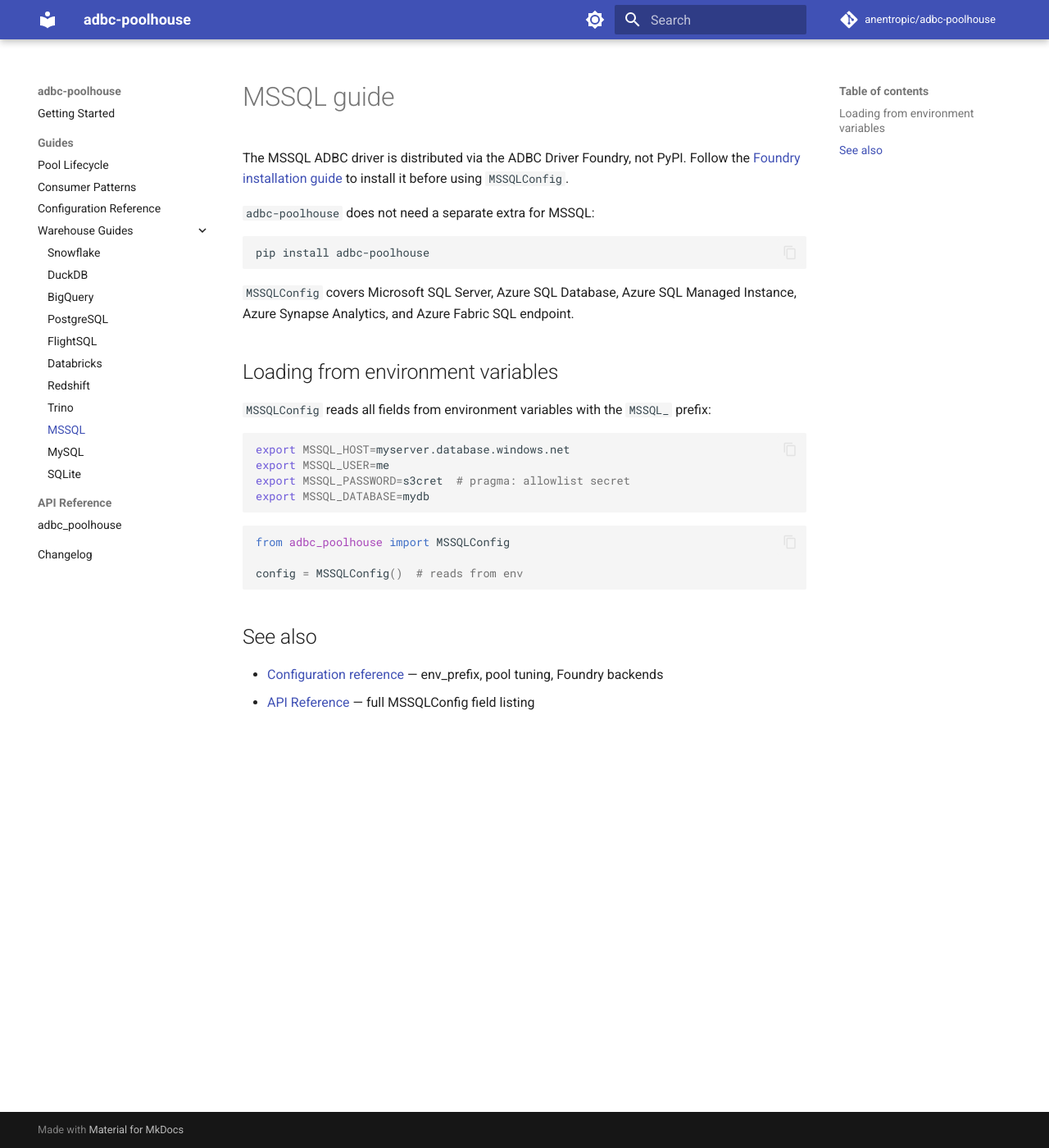
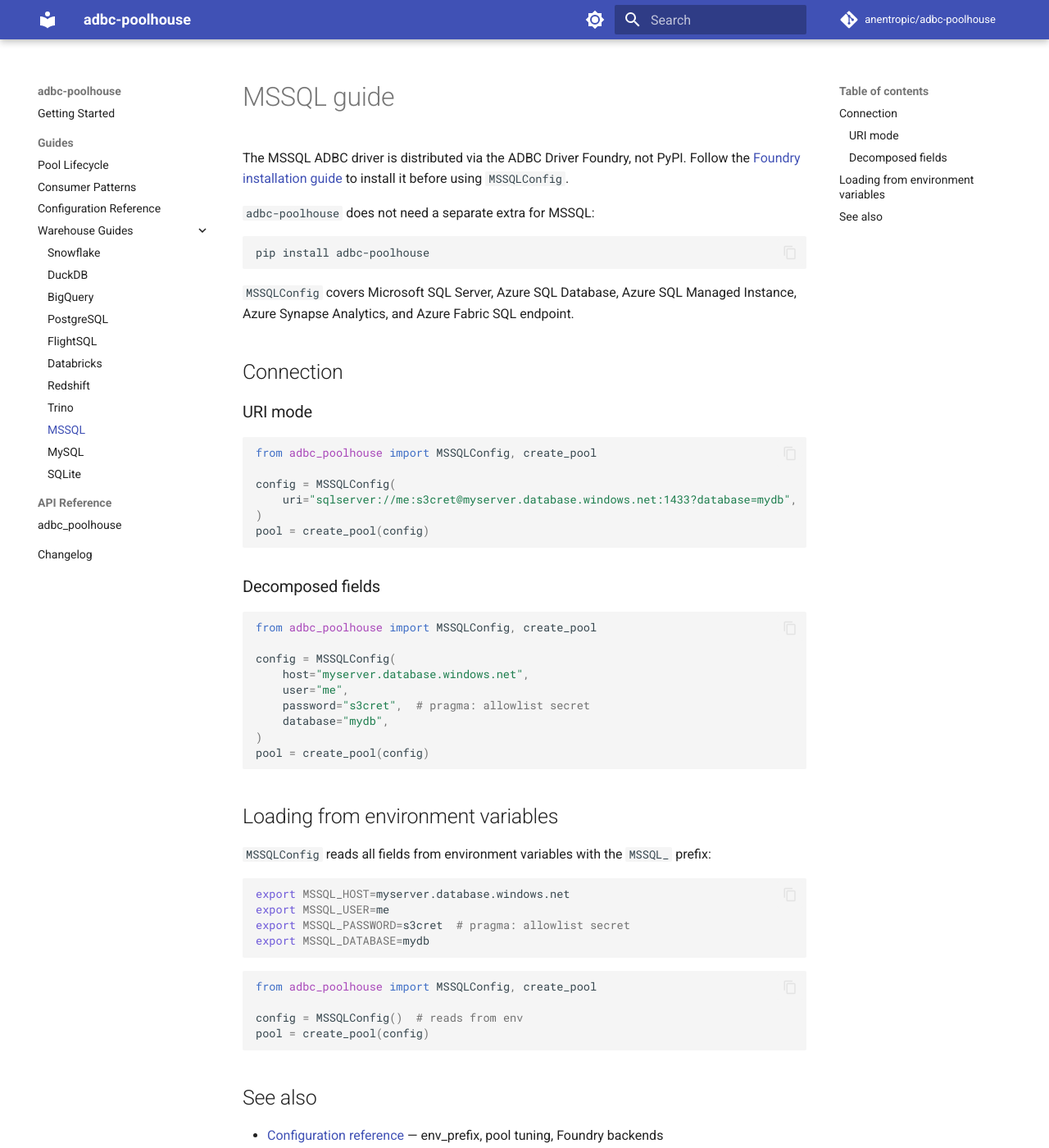
Before and after one commit to anentropic/adbc-poolhouse, an MkDocs documentation site: the page built from docs/src/guides/mssql.md, in a window 1280 px wide and 1400 px high. Shown: the whole window at 82% size. Built offline with MkDocs 1.6.1 and Material for MkDocs 9.7.7, drawn with Linux system fonts in a browser that asks for light colours; comment, search, counter and statistics services are not loaded; some of the changed text lies outside the part shown.

Commit message:
docs(mssql): add Connection section with URI and decomposed field examples
Aligns MSSQL guide with the pattern used by all other Foundry driver
guides (Databricks, Redshift, Trino, MySQL).

Co-Authored-By: Claude Sonnet 4.6 <noreply@anthropic.com>

````diff
--- a/docs/src/guides/mssql.md
+++ b/docs/src/guides/mssql.md
@@ -12,6 +12,33 @@ pip install adbc-poolhouse
 `MSSQLConfig` covers Microsoft SQL Server, Azure SQL Database, Azure SQL Managed
 Instance, Azure Synapse Analytics, and Azure Fabric SQL endpoint.
 
+## Connection
+
+### URI mode
+
+```python
+from adbc_poolhouse import MSSQLConfig, create_pool
+
+config = MSSQLConfig(
+    uri="sqlserver://me:s3cret@myserver.database.windows.net:1433?database=mydb",  # pragma: allowlist secret
+)
+pool = create_pool(config)
+```
+
+### Decomposed fields
+
+```python
+from adbc_poolhouse import MSSQLConfig, create_pool
+
+config = MSSQLConfig(
+    host="myserver.database.windows.net",
+    user="me",
+    password="s3cret",  # pragma: allowlist secret
+    database="mydb",
+)
+pool = create_pool(config)
+```
+
 ## Loading from environment variables
 
 `MSSQLConfig` reads all fields from environment variables with the `MSSQL_` prefix:
@@ -24,12 +51,13 @@ export MSSQL_DATABASE=mydb
 ```
 
 ```python
-from adbc_poolhouse import MSSQLConfig
+from adbc_poolhouse import MSSQLConfig, create_pool
 
 config = MSSQLConfig()  # reads from env
+pool = create_pool(config)
 ```
 
 ## See also
 
 - [Configuration reference](configuration.md) — env_prefix, pool tuning, Foundry backends
-- [API Reference](../reference/) — full MSSQLConfig field listing
+- [Pool lifecycle](pool-lifecycle.md) — close_pool, pytest fixtures
````
